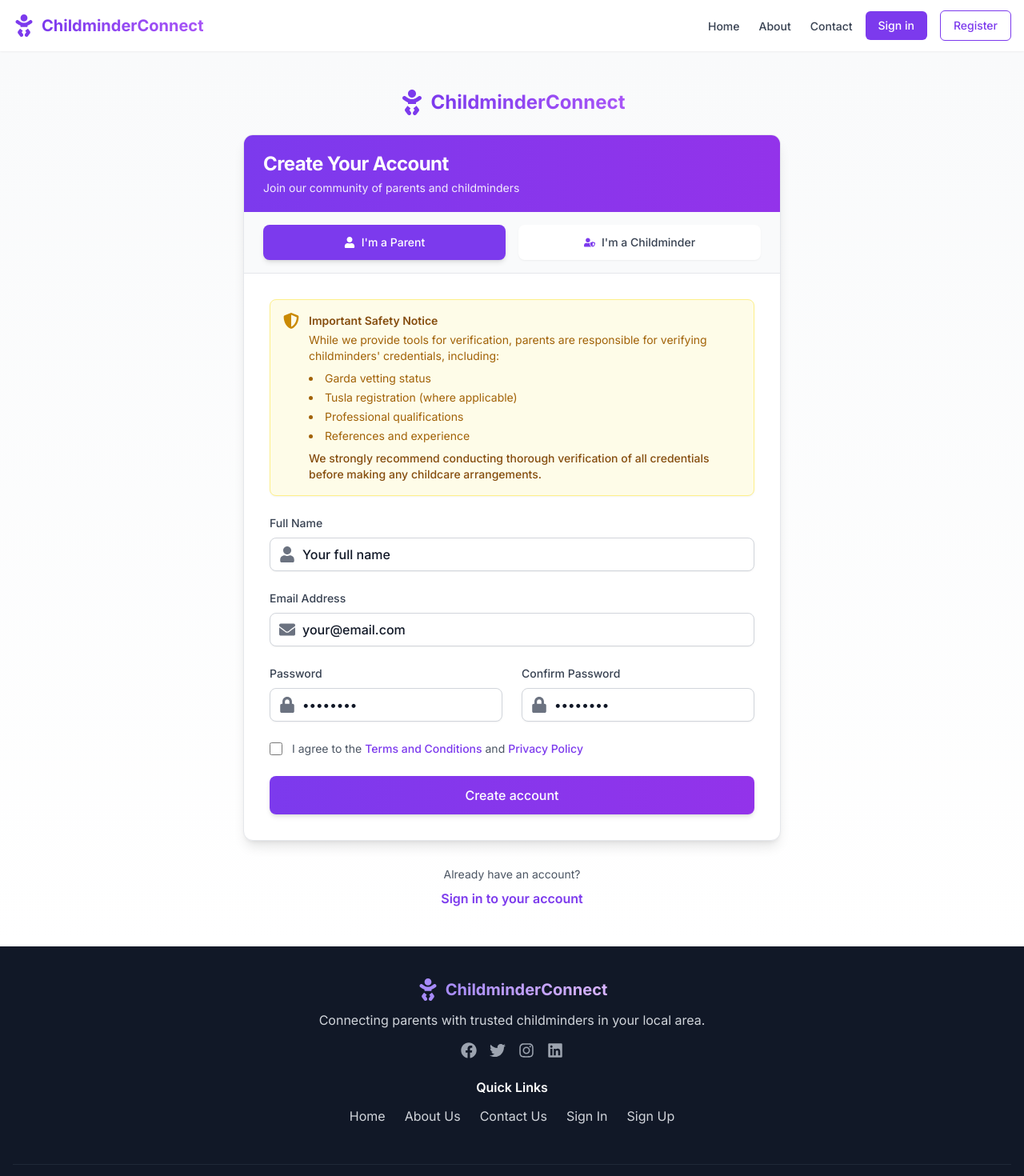
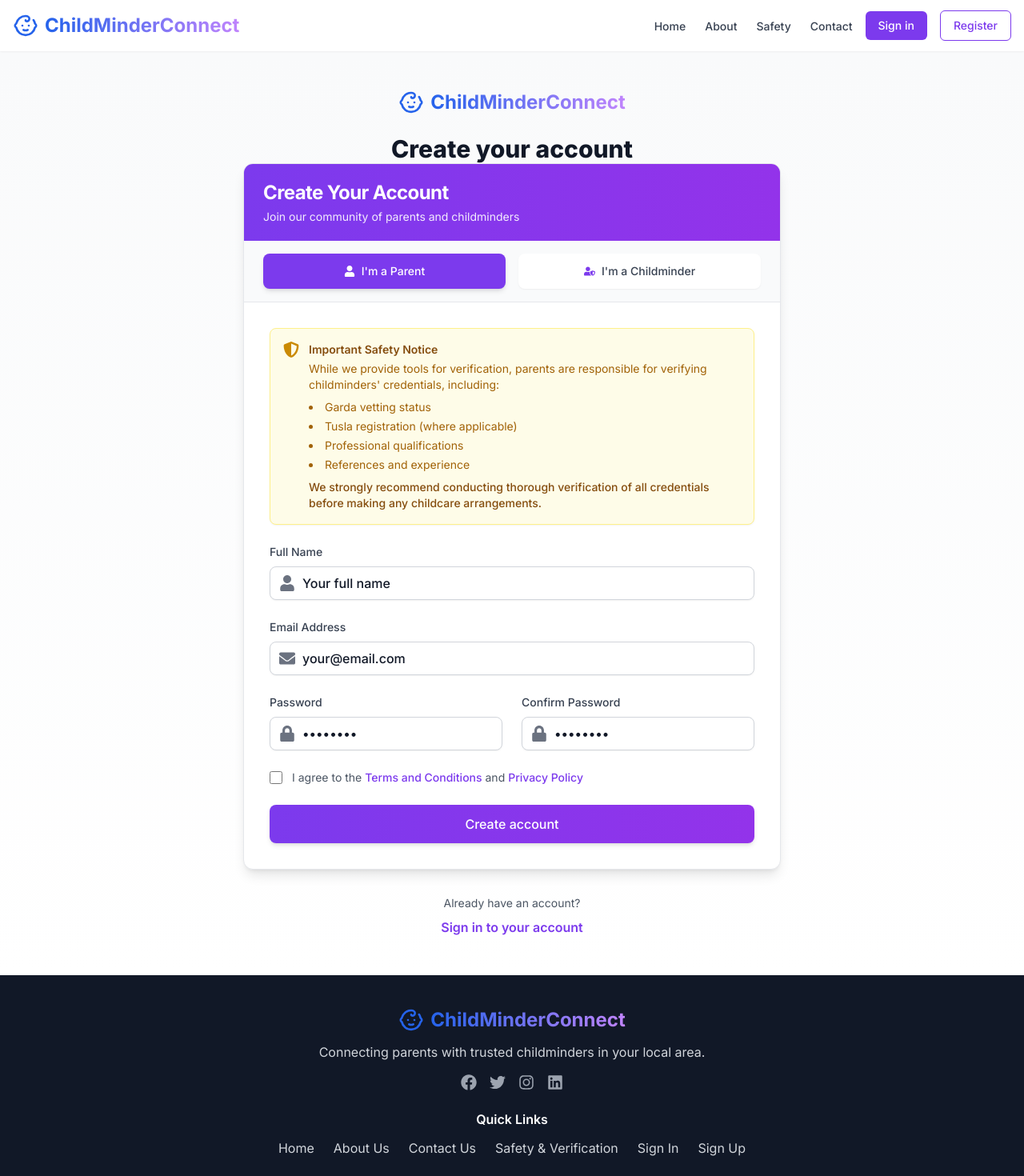
Before and after one commit to imanihosting/cmcpro, a Next.js app: page /auth/register in a window 1280 px wide. Shown: the top 1470 px of the page at 80% size. Built offline with nearby package versions, Linux system fonts and the light colour scheme; no server answers.

Commit message:
Minor fixes including Logo Change

```diff
--- a/package.json
+++ b/package.json
@@ -29,6 +29,7 @@
     "date-fns": "^4.1.0",
     "dotenv": "^16.4.7",
     "lodash": "^4.17.21",
+    "lucide-react": "^0.485.0",
     "moment": "^2.30.1",
     "mysql2": "^3.14.0",
     "next": "14.1.4",
--- a/src/app/auth/login/page.tsx
+++ b/src/app/auth/login/page.tsx
@@ -6,6 +6,7 @@ import { useRouter } from "next/navigation";
 import Link from "next/link";
 import { FaEnvelope, FaLock, FaSpinner, FaBaby, FaTools } from "react-icons/fa";
 import { inputWithIconClass, checkboxClass } from '@/components/ui/InputStyles';
+import Logo from "@/components/Logo";
 
 export default function LoginPage() {
   const router = useRouter();
@@ -243,12 +244,7 @@ export default function LoginPage() {
         <div className="w-full max-w-md space-y-8">
           <div className="text-center">
             <div className="mb-6 flex justify-center">
-              <div className="flex items-center space-x-2">
-                <FaBaby className="h-8 w-8 text-violet-600" />
-                <span className="bg-gradient-to-r from-violet-600 to-purple-500 bg-clip-text text-2xl font-bold text-transparent">
-                  ChildminderConnect
-                </span>
-              </div>
+              <Logo />
             </div>
             <h1 className="text-3xl font-extrabold text-gray-900">Welcome back</h1>
             <p className="mt-2 text-sm text-gray-600">
--- a/src/app/auth/register/page.tsx
+++ b/src/app/auth/register/page.tsx
@@ -16,7 +16,9 @@ import {
   FaMapMarkerAlt,
   FaEuroSign,
   FaExclamationTriangle,
-  FaShieldAlt
+  FaShieldAlt,
+  FaCheck,
+  FaInfoCircle
 } from "react-icons/fa";
 import {
   inputWithIconClass,
@@ -24,6 +26,7 @@ import {
   textareaWithIconClass,
   checkboxClass
 } from '@/components/ui/InputStyles';
+import Logo from "@/components/Logo";
 
 export default function RegisterPage() {
   const router = useRouter();
@@ -118,14 +121,11 @@ export default function RegisterPage() {
   return (
     <div className="min-h-[calc(100vh-64px)] bg-gradient-to-b from-gray-50 to-white px-4 py-8 sm:px-6 md:py-12">
       <div className="mx-auto max-w-2xl">
-        {/* Logo and Brand */}
-        <div className="mb-6 flex justify-center">
-          <div className="flex items-center space-x-2">
-            <FaBaby className="h-8 w-8 text-violet-600" />
-            <span className="bg-gradient-to-r from-violet-600 to-purple-500 bg-clip-text text-2xl font-bold text-transparent">
-              ChildminderConnect
-            </span>
+        <div className="text-center">
+          <div className="mb-6 flex justify-center">
+            <Logo />
           </div>
+          <h1 className="text-3xl font-extrabold text-gray-900">Create your account</h1>
         </div>
 
         <div className="overflow-hidden rounded-xl bg-white shadow-lg border border-gray-200">
--- a/src/app/maintenance/page.tsx
+++ b/src/app/maintenance/page.tsx
@@ -6,6 +6,7 @@ import Link from 'next/link';
 import { useMaintenanceMode } from '@/lib/MaintenanceContext';
 import { useSession } from 'next-auth/react';
 import { useRouter } from 'next/navigation';
+import Logo from "@/components/Logo";
 
 export default function MaintenancePage() {
   const { isInMaintenance, maintenanceMessage, maintenanceEndTime, isLoading } = useMaintenanceMode();
@@ -52,7 +53,7 @@ export default function MaintenancePage() {
     <div className="min-h-screen bg-gray-50 flex flex-col justify-center items-center px-4">
       <div className="max-w-md w-full bg-white rounded-lg shadow-md overflow-hidden">
         <div className="bg-violet-600 p-4 flex justify-center">
-          <FaBaby className="h-12 w-12 text-white" />
+          <Logo />
         </div>
 
         <div className="p-6 text-center">
--- /dev/null
+++ b/src/app/safety/page.tsx
@@ -0,0 +1,137 @@
+import { Metadata } from 'next';
+import Link from 'next/link';
+import { Phone, AlertTriangle, FileText, ShieldCheck } from 'lucide-react'; // Assuming lucide-react for icons
+
+export const metadata: Metadata = {
+    title: 'Safety & Verification | ChildMinderConnect',
+    description: 'Learn about our safety procedures, verification processes, and emergency contacts.',
+};
+
+export default function SafetyPage() {
+    return (
+        <div className="bg-white text-gray-900">
+            {/* Header Section with gradient background */}
+            <section className="relative bg-gradient-to-br from-violet-900 via-violet-800 to-purple-800 pt-16 pb-32 mb-8">
+                {/* Background pattern overlay */}
+                <div className="absolute inset-0 bg-[url('/images/pattern.svg')] bg-center opacity-10"></div>
+
+                <div className="container mx-auto px-4 text-center relative z-10 mb-8">
+                    <h1 className="text-3xl md:text-4xl font-bold mb-6 text-white">Safety & Verification</h1>
+                    <p className="max-w-2xl mx-auto text-lg font-medium text-white">
+                        Your safety is our top priority. We ensure all childminders are properly vetted and verified.
+                    </p>
+                </div>
+
+                {/* Bottom wave decoration */}
+                <div className="absolute -bottom-1 left-0 right-0">
+                    <svg xmlns="http://www.w3.org/2000/svg" viewBox="0 0 1440 120" className="w-full h-auto">
+                        <path
+                            fill="#ffffff"
+                            fillOpacity="1"
+                            d="M0,96L60,80C120,64,240,32,360,21.3C480,11,600,21,720,42.7C840,64,960,96,1080,101.3C1200,107,1320,85,1380,74.7L1440,64L1440,120L1380,120C1320,120,1200,120,1080,120C960,120,840,120,720,120C600,120,480,120,360,120C240,120,120,120,60,120L0,120Z"
+                        ></path>
+                    </svg>
+                </div>
+            </section>
+
+            {/* Main Content */}
+            <div className="container mx-auto px-4 py-8 max-w-3xl">
+                {/* Emergency Contacts Section */}
+                <section className="mb-12 p-6 bg-red-50 border border-red-200 rounded-lg shadow-sm">
+                    <h2 className="text-2xl font-semibold mb-4 text-red-800 flex items-center">
+                        <AlertTriangle className="mr-2 h-6 w-6" /> Emergency Contacts
+                    </h2>
+                    <div className="space-y-4">
+                        {/* Emergency Services */}
+                        <div className="flex flex-col sm:flex-row sm:items-center sm:justify-between p-4 bg-white rounded border border-gray-200">
+                            <div className="mb-2 sm:mb-0">
+                                <h3 className="font-medium text-gray-800">Emergency Services</h3>
+                                <p className="text-gray-600">112 or 999</p>
+                            </div>
+                            <a
+                                href="tel:112"
+                                className="inline-flex items-center justify-center px-4 py-2 bg-red-600 text-white rounded-md hover:bg-red-700 transition duration-150 ease-in-out text-sm font-medium"
+                            >
+                                <Phone className="mr-2 h-4 w-4" /> Call Now
+                            </a>
+                        </div>
+                        {/* Tusla Child Protection */}
+                        <div className="flex flex-col sm:flex-row sm:items-center sm:justify-between p-4 bg-white rounded border border-gray-200">
+                            <div className="mb-2 sm:mb-0">
+                                <h3 className="font-medium text-gray-800">Tusla Child Protection</h3>
+                                <p className="text-gray-600">01 771 8500</p>
+                            </div>
+                            <a
+                                href="tel:017718500"
+                                className="inline-flex items-center justify-center px-4 py-2 bg-red-600 text-white rounded-md hover:bg-red-700 transition duration-150 ease-in-out text-sm font-medium"
+                            >
+                                <Phone className="mr-2 h-4 w-4" /> Call Now
+                            </a>
+                        </div>
+                        {/* ChildMinderConnect Support */}
+                        <div className="flex flex-col sm:flex-row sm:items-center sm:justify-between p-4 bg-white rounded border border-gray-200">
+                            <div className="mb-2 sm:mb-0">
+                                <h3 className="font-medium text-gray-800">ChildMinderConnect Support</h3>
+                                <p className="text-gray-600">061 511 044</p>
+                            </div>
+                            <a
+                                href="tel:061511044"
+                                className="inline-flex items-center justify-center px-4 py-2 bg-red-600 text-white rounded-md hover:bg-red-700 transition duration-150 ease-in-out text-sm font-medium"
+                            >
+                                <Phone className="mr-2 h-4 w-4" /> Call Now
+                            </a>
+                        </div>
+                    </div>
+                </section>
+
+                {/* Report Safety Concerns Section */}
+                <section className="mb-12 p-6 bg-yellow-50 border border-yellow-200 rounded-lg shadow-sm">
+                    <h2 className="text-2xl font-semibold mb-4 text-yellow-800 flex items-center">
+                        <AlertTriangle className="mr-2 h-6 w-6" /> Report Safety Concerns
+                    </h2>
+                    <p className="mb-4 text-gray-700">
+                        If you notice any safety concerns, please report them immediately. All reports are handled in accordance with Irish child protection guidelines.
+                    </p>
+                    {/* TODO: Link this button to an actual reporting form/page */}
+                    <Link
+                        href="/contact?subject=Safety+Concern" // Pre-fill subject on contact page
+                        className="inline-flex items-center justify-center px-6 py-3 bg-yellow-500 text-white rounded-md hover:bg-yellow-600 transition duration-150 ease-in-out font-medium"
+                    >
+                        Report a Safety Concern
+                    </Link>
+                </section>
+
+                {/* Irish Regulatory Compliance Section */}
+                <section className="mb-12 p-6 bg-blue-50 border border-blue-200 rounded-lg shadow-sm">
+                    <h2 className="text-2xl font-semibold mb-4 text-blue-800 flex items-center">
+                        <ShieldCheck className="mr-2 h-6 w-6" /> Irish Regulatory Compliance
+                    </h2>
+                    <div className="mb-6">
+                        <h3 className="text-xl font-medium mb-3 text-gray-800">Key Regulations</h3>
+                        <ul className="list-disc list-inside space-y-1 text-gray-700">
+                            <li>Child Care Act 1991 (Early Years Services) Regulations 2016</li>
+                            <li>Children First Act 2015</li>
+                            <li>National Vetting Bureau Acts 2012-2016</li>
+                            <li>GDPR and Data Protection Act 2018</li>
+                        </ul>
+                    </div>
+                    <div className="mb-6">
+                        <h3 className="text-xl font-medium mb-3 text-gray-800">Compliance & Standards</h3>
+                        <p className="text-gray-700">
+                            We maintain strict compliance with Irish and EU regulations to ensure the highest standards of safety and protection for all users.
+                        </p>
+                    </div>
+                    {/* TODO: Update this link to a relevant external or internal page */}
+                    <a
+                        href="https://www.tusla.ie/" // Example link to Tusla
+                        target="_blank"
+                        rel="noopener noreferrer"
+                        className="inline-flex items-center justify-center px-6 py-3 bg-blue-600 text-white rounded-md hover:bg-blue-700 transition duration-150 ease-in-out font-medium"
+                    >
+                        <FileText className="mr-2 h-5 w-5" /> Learn More
+                    </a>
+                </section>
+            </div>
+        </div>
+    );
+}
--- a/src/components/Footer.tsx
+++ b/src/components/Footer.tsx
@@ -1,7 +1,8 @@
 "use client";
 
 import Link from "next/link";
-import { FaFacebook, FaTwitter, FaInstagram, FaLinkedin, FaBaby } from "react-icons/fa";
+import { FaFacebook, FaTwitter, FaInstagram, FaLinkedin } from "react-icons/fa";
+import Logo from "@/components/Logo";
 
 export default function Footer() {
   return (
@@ -9,11 +10,8 @@ export default function Footer() {
       <div className="container mx-auto px-4 py-8 sm:py-10">
         <div className="flex flex-col items-center text-center">
           <div className="mb-6">
-            <Link href="/" className="flex items-center justify-center space-x-2 font-bold hover:opacity-90 transition-opacity mb-3">
-              <FaBaby className="h-7 w-7 text-violet-400" />
-              <span className="bg-gradient-to-r from-violet-400 to-purple-300 bg-clip-text text-transparent text-xl">
-                ChildminderConnect
-              </span>
+            <Link href="/" className="mb-3 flex justify-center">
+              <Logo />
             </Link>
             <p className="mb-4 text-sm sm:text-base">
               Connecting parents with trusted childminders in your local area.
@@ -53,6 +51,11 @@ export default function Footer() {
                 </Link>
               </li>
               <li>
+                <Link href="/safety" className="inline-block transition-colors duration-200 hover:text-white">
+                  Safety & Verification
+                </Link>
+              </li>
+              <li>
                 <Link href="/auth/login" className="inline-block transition-colors duration-200 hover:text-white">
                   Sign In
                 </Link>
--- a/src/components/Header.tsx
+++ b/src/components/Header.tsx
@@ -6,7 +6,6 @@ import { useSession, signOut } from "next-auth/react";
 import { usePathname } from "next/navigation";
 import Image from "next/image";
 import {
-  FaBaby,
   FaUserCircle,
   FaChevronDown,
   FaChevronUp,
@@ -22,6 +21,7 @@ import {
   FaBars,
   FaTimes
 } from "react-icons/fa";
+import Logo from "@/components/Logo";
 
 // Define props for Header component
 interface HeaderProps {
@@ -135,11 +135,8 @@ export default function Header({ sidebarOpen, toggleSidebar }: HeaderProps = {})
               </button>
             )}
 
-            <Link href="/" className="flex items-center space-x-2 font-bold hover:opacity-90 transition-opacity" aria-label="ChildminderConnect Home">
-              <FaBaby className="h-7 w-7 text-violet-600" />
-              <span className="bg-gradient-to-r from-violet-600 to-purple-500 bg-clip-text text-transparent text-xl">
-                ChildminderConnect
-              </span>
+            <Link href="/" aria-label="ChildminderConnect Home">
+              <Logo />
             </Link>
           </div>
 
@@ -157,6 +154,14 @@ export default function Header({ sidebarOpen, toggleSidebar }: HeaderProps = {})
                         className="text-sm font-medium text-gray-700 hover:text-violet-600"
                       >
                         About
+                      </Link>
+                    </li>
+                    <li>
+                      <Link
+                        href="/safety"
+                        className="text-sm font-medium text-gray-700 hover:text-violet-600"
+                      >
+                        Safety
                       </Link>
                     </li>
                     <li>
@@ -193,6 +198,18 @@ export default function Header({ sidebarOpen, toggleSidebar }: HeaderProps = {})
                         }`}
                       >
                         About
+                      </Link>
+                    </li>
+                    <li>
+                      <Link
+                        href="/safety"
+                        className={`text-sm font-medium ${
+                          pathname === "/safety"
+                            ? "text-violet-600"
+                            : "text-gray-700 hover:text-violet-600"
+                        }`}
+                      >
+                        Safety
                       </Link>
                     </li>
                     <li>
--- /dev/null
+++ b/src/components/Logo.tsx
@@ -0,0 +1,17 @@
+"use client";
+
+import { Baby } from "lucide-react";
+
+export default function Logo() {
+  return (
+    <div
+      className="flex items-center space-x-2 text-2xl font-bold hover:opacity-90 transition-opacity"
+      aria-label="ChildMinderConnect Home"
+    >
+      <Baby className="h-8 w-8 text-blue-600" />
+      <span className="bg-gradient-to-r from-blue-600 to-purple-400 bg-clip-text text-transparent">
+        ChildMinderConnect
+      </span>
+    </div>
+  );
+}
```
Also changed, not shown: 1 other file (tests, documents, lock files or other folders).
